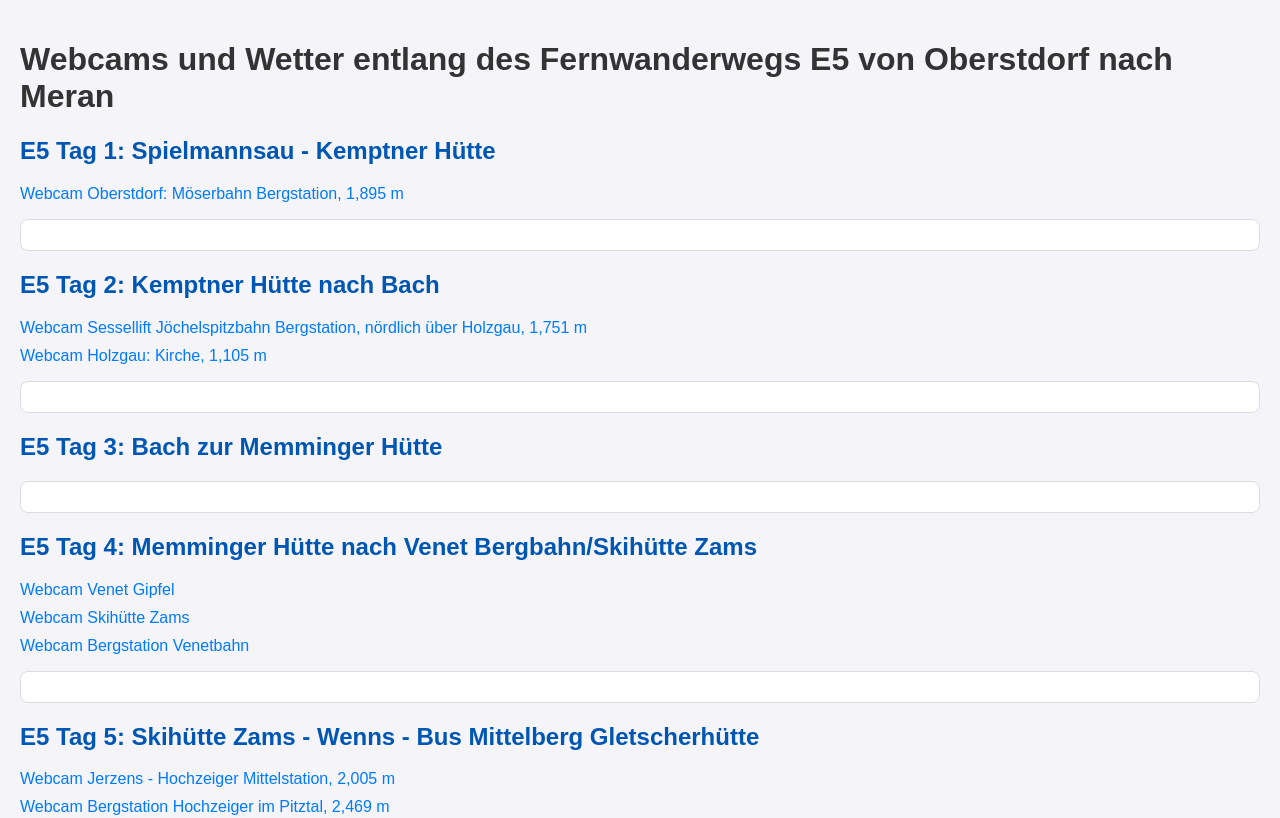
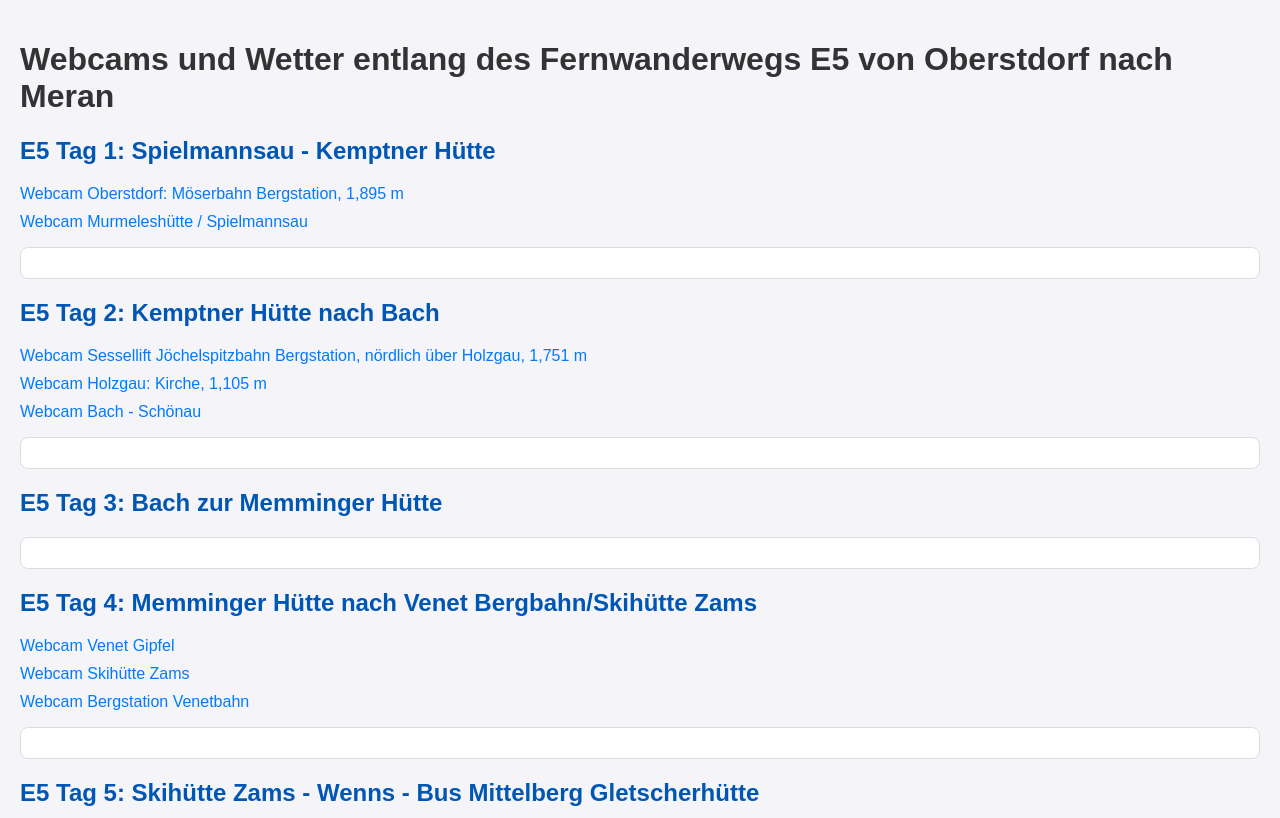
Before and after one commit to andreasmihm/hiking-e5, a plain HTML site: page index.html in a window 1280 px wide. Shown: the top 818 px of the page. Drawn offline with Linux system fonts and the light colour scheme; no server answers.

Commit message:
more webcams

```diff
--- a/index.html
+++ b/index.html
@@ -61,6 +61,8 @@
     <h2>E5 Tag 1: Spielmannsau - Kemptner Hütte</h2>
     <ul>
         <li><a href="https://tourispo.de/wanderung/fernwanderweg-e5-oberstdorf--spielmannsau--kemptner-huette/webcam/oberstdorf-moeserbahn-bergstation.htm">Webcam Oberstdorf: Möserbahn Bergstation, 1,895 m</a></li>
+        <li><a href="https://www.bergfex.de/sommer/oberstdorf/webcams/c20125/">Webcam Murmeleshütte / Spielmannsau</a></li>
+
     </ul>
     <div class="weather" id="weather-kemptner-huette"></div>
 
@@ -68,6 +70,8 @@
     <ul>
         <li><a href="https://tourispo.de/webcam/sessellift-joechelspitzbahn-bergstation.htm">Webcam Sessellift Jöchelspitzbahn Bergstation, nördlich über Holzgau, 1,751 m</a></li>
         <li><a href="https://tourispo.de/webcam/blick-auf-gasthof-baeren-holzgau.htm">Webcam Holzgau: Kirche, 1,105 m</a></li>
+        <li><a href="https://www.bergfex.at/sommer/bach-stockach/webcams/c14473/">Webcam Bach - Schönau</a></li>
+
     </ul>
     <div class="weather" id="weather-bach"></div>
 
```
